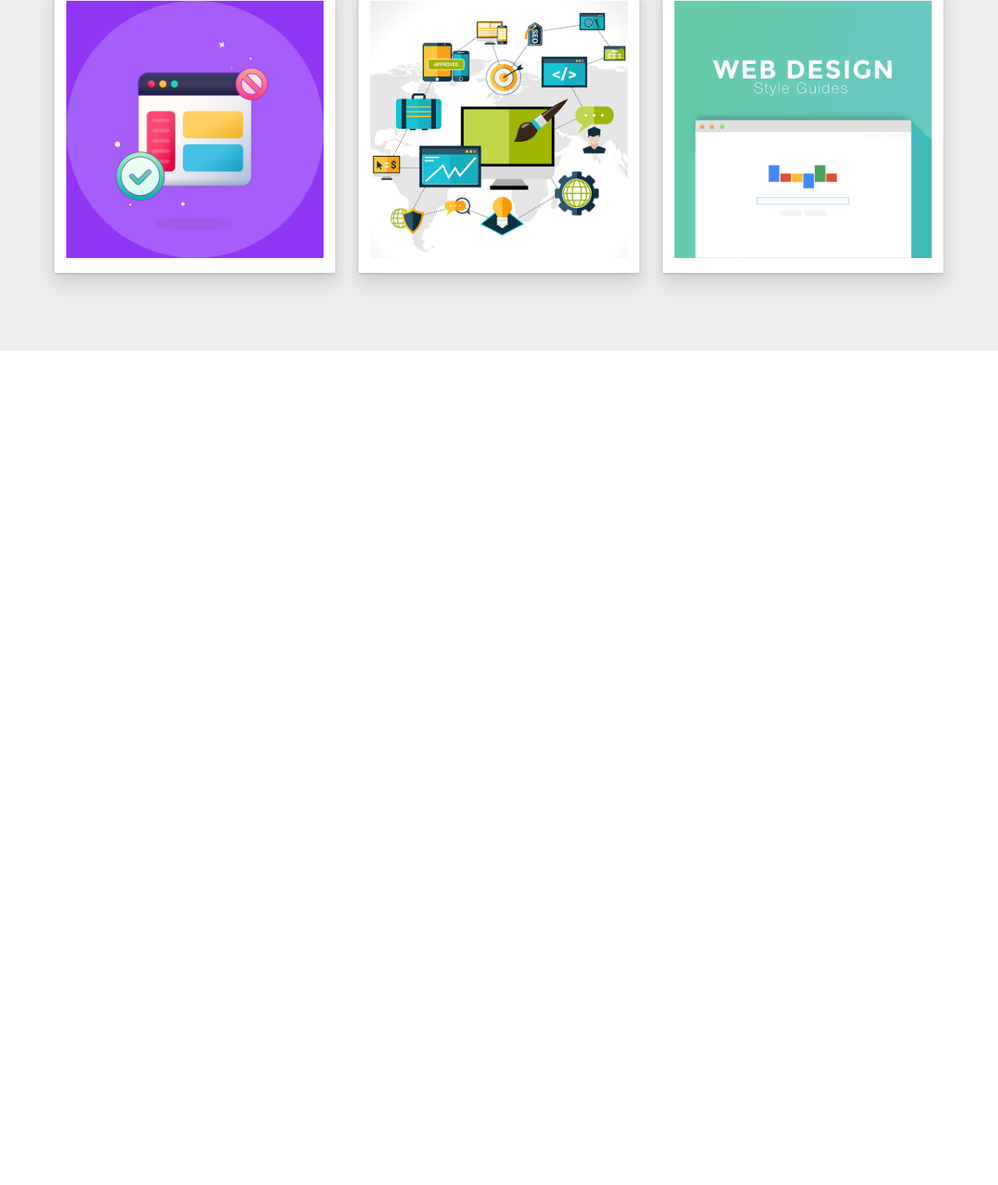
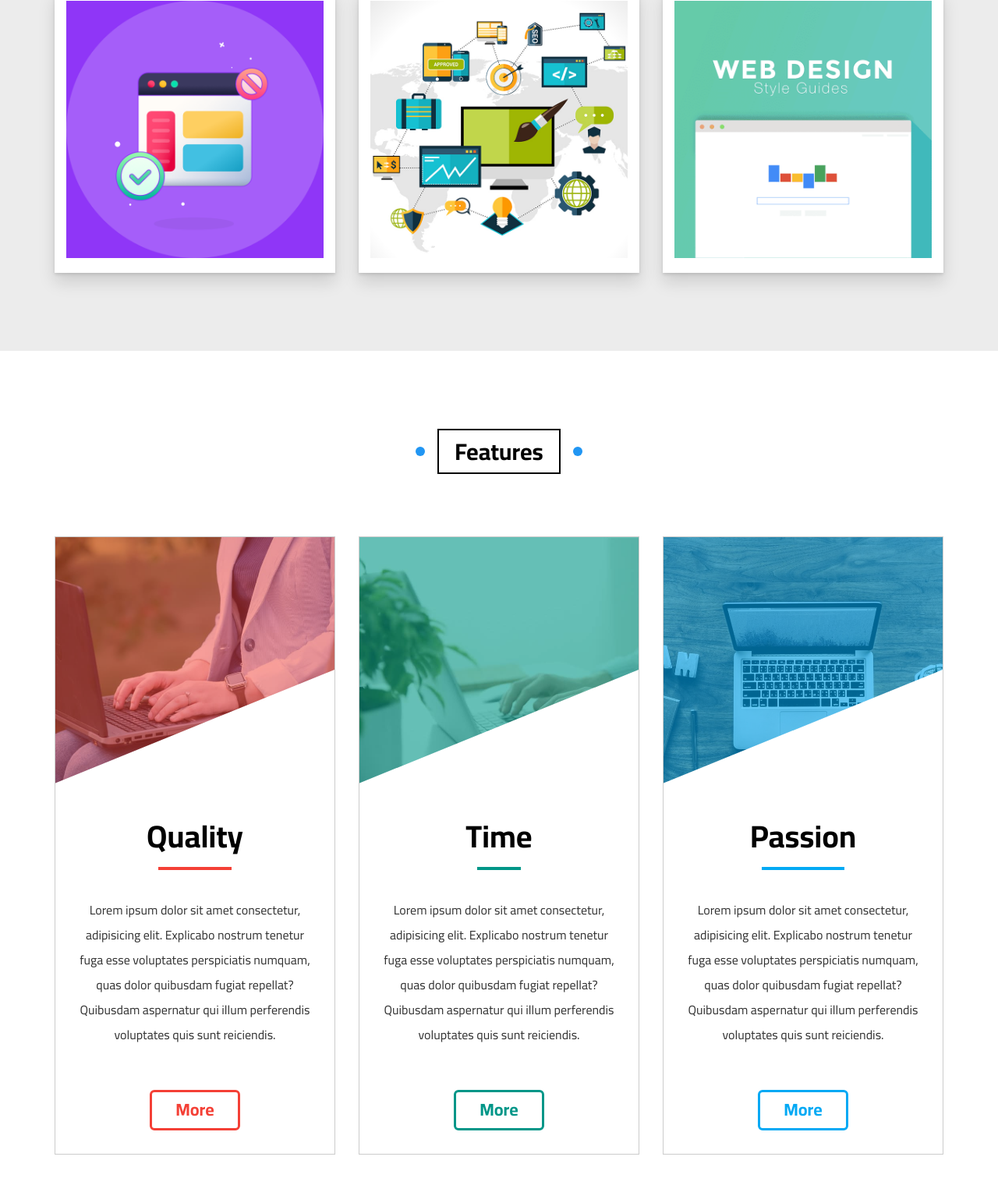
Before and after one commit to khadidja2005/third_project, a plain HTML site: page index.html in a window 1280 px wide. Shown: the part 2803-4323 px from the top of the page at 78% size. Before the commit the page ends 3253 px from the top, so only its background shows below. Drawn offline with Linux system fonts and the light colour scheme.

Commit message:
features section done

```diff
--- a/css/link.css
+++ b/css/link.css
@@ -444,6 +444,130 @@ transition: var(--main-transition);
     transform: rotate(5deg) scale(1.1);
 }
 /*end gallery*/
+/*start features*/
+ .features {
+    padding-top: var(--main-padding);
+    padding-bottom: var(--main-padding);
+    position: relative;
+    background-color: white;
+ }
+ .features .container {
+    display: grid;
+    grid-template-columns: repeat(auto-fill,minmax(300px,1fr));
+    gap: 30px;
+ }
+ .features  .box {
+    text-align: center;
+    border: 1px solid #ccc;
+ }
+ .features  .box .img-holder {
+
+ }
+ .features  .box .img-holder {
+    position: relative;
+    overflow: hidden;
+ }
+ .features  .box .img-holder::before {
+    content: '';
+    position: absolute;
+    top: 0;
+    left: 0;
+    width: 100%;
+    height: 100%;
+ }
+ .features  .box .img-holder::after {
+    content: '';
+    position: absolute;
+    bottom: 0;
+    right: 0;
+    border-style: solid;
+    border-width: 0px 0px 191px 470px;
+    border-color: white white white transparent;
+    transition: var(--main-transition) ;
+    }
+    .features  .box:hover .img-holder::after {
+    border-style: solid;
+    border-width: 284px 0px 0px 665px;
+    border-color: transparent transparent transparent white;
+    }
+
+    .features  .quality .img-holder::before {
+        background-color: rgb(244 64 54 / 50%);
+    }
+    .features .quality h2::after {
+        background-color: #f44036;
+    }
+    .features .quality a {
+        color: #f44036;
+        border-color: #f44036;
+        border-radius: 6px;
+
+    }
+
+
+    .features  .time .img-holder::before {
+        background-color: rgb(0 150 136 / 60%);
+    }
+    .features .time h2::after {
+        background-color: #009688;
+    }
+    .features .time a {
+        color: #009688;
+        border-color: #009688;
+        border-radius: 6px;
+
+    }
+
+    .features  .passion .img-holder::before {
+        background-color:rgb(3 169 244 / 60%);
+    }
+    .features .passion h2::after {
+        background-color: #03a9f4;
+    }
+    .features .passion a {
+        color: #03a9f4;
+        border-color: #03a9f4;
+        border-radius: 6px;
+
+    }
+
+
+  .features  .box .img-holder  img  {
+    max-width: 100%;
+ }
+ .features .box h2 {
+    content: '';
+    position: relative;
+    font-size: 40px;
+    margin: auto;
+    width: fit-content;
+}
+.features .box p {
+    padding: 25px;
+    line-height: 2;
+    color: #333;
+    margin: 30px 0;
+}
+
+ .features .box h2::after {
+    content: '';
+    position: absolute;
+    bottom: -20px;
+    left: 15px;
+    height: 4px;
+    width: calc(100% - 30px);
+ }
+ .features .box a {
+    display: block;
+    border: 3px solid ;
+    width: fit-content;
+    margin: 0 auto 30px;
+    font-weight: bold;
+    font-size: 22px;
+    padding: 10px 30px ;
+ }
+
+/*end features*/
 /*start animation*/
 @keyframes up-and-down {
     0% ,100% {
--- a/index.html
+++ b/index.html
@@ -255,5 +255,50 @@
         </div>
        </div>
     <!--end gallery-->
+
+    <!--start features-->
+    <div class="features">
+        <h2 class="main-title">Features</h2>
+        <div class="container">
+            <div class="box quality">
+                <div class="img-holder">
+                    <img src="image/features-01.jpg" alt="">
+                </div>
+                <h2>Quality</h2>
+                <p>Lorem ipsum dolor sit amet consectetur, adipisicing elit.
+                    Explicabo nostrum tenetur fuga esse voluptates perspiciatis numquam,
+                    quas dolor quibusdam fugiat repellat?
+                    Quibusdam aspernatur qui illum perferendis voluptates quis sunt reiciendis.</p>
+                    <a href="#">More</a>
+            </div>
+
+
+            <div class="box time">
+                <div class="img-holder">
+                    <img src="image/features-02.jpg" alt="">
+                </div>
+                <h2>Time</h2>
+                <p>Lorem ipsum dolor sit amet consectetur, adipisicing elit.
+                    Explicabo nostrum tenetur fuga esse voluptates perspiciatis numquam,
+                    quas dolor quibusdam fugiat repellat?
+                    Quibusdam aspernatur qui illum perferendis voluptates quis sunt reiciendis.</p>
+                    <a href="#">More</a>
+            </div>
+
+
+            <div class="box passion">
+                <div class="img-holder">
+                    <img src="image/features-03.jpg" alt="">
+                </div>
+                <h2>Passion</h2>
+                <p>Lorem ipsum dolor sit amet consectetur, adipisicing elit.
+                    Explicabo nostrum tenetur fuga esse voluptates perspiciatis numquam,
+                    quas dolor quibusdam fugiat repellat?
+                    Quibusdam aspernatur qui illum perferendis voluptates quis sunt reiciendis.</p>
+                    <a href="#">More</a>
+            </div>
+        </div>
+    </div>
+    <!--end features-->
 </body>
 </html>
```
